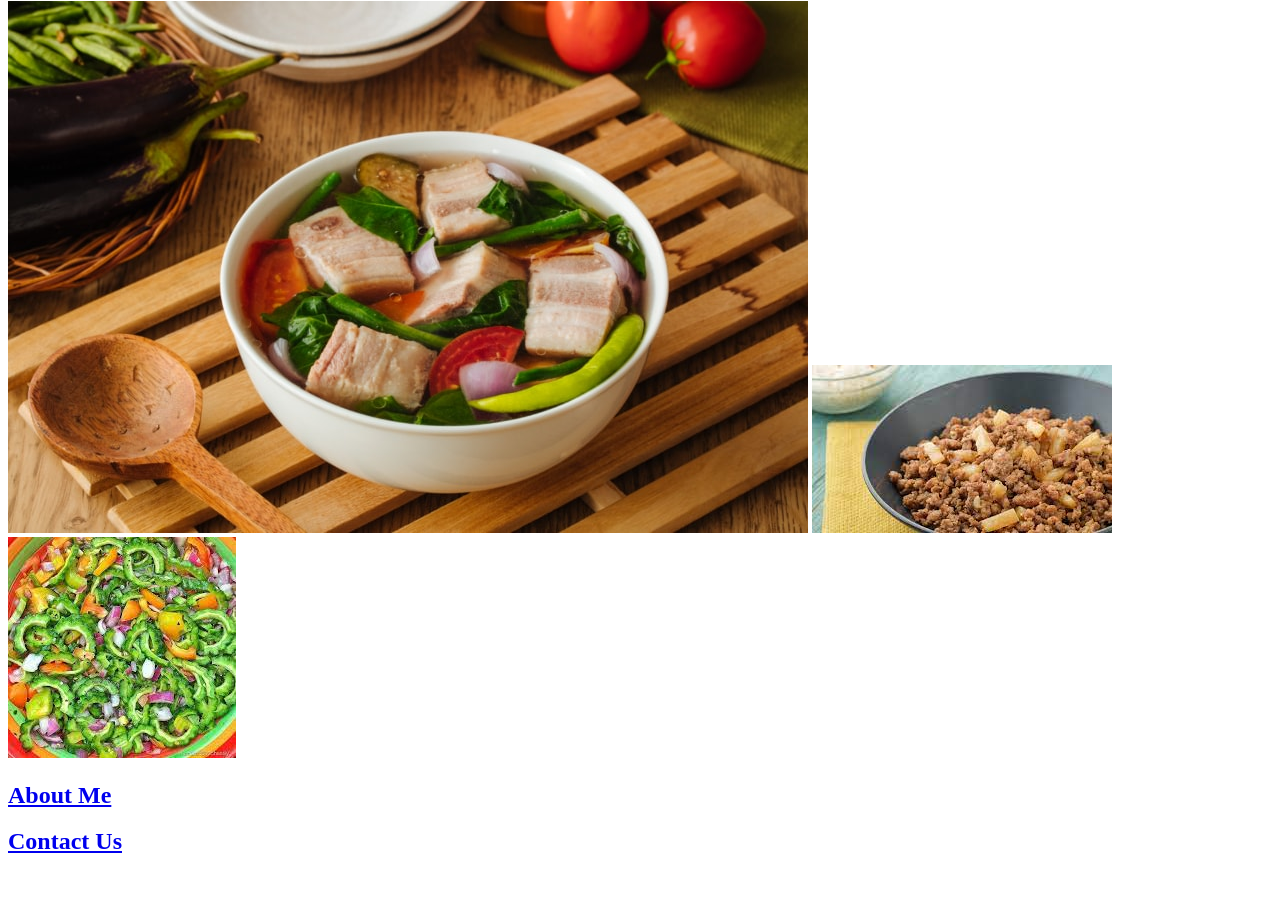
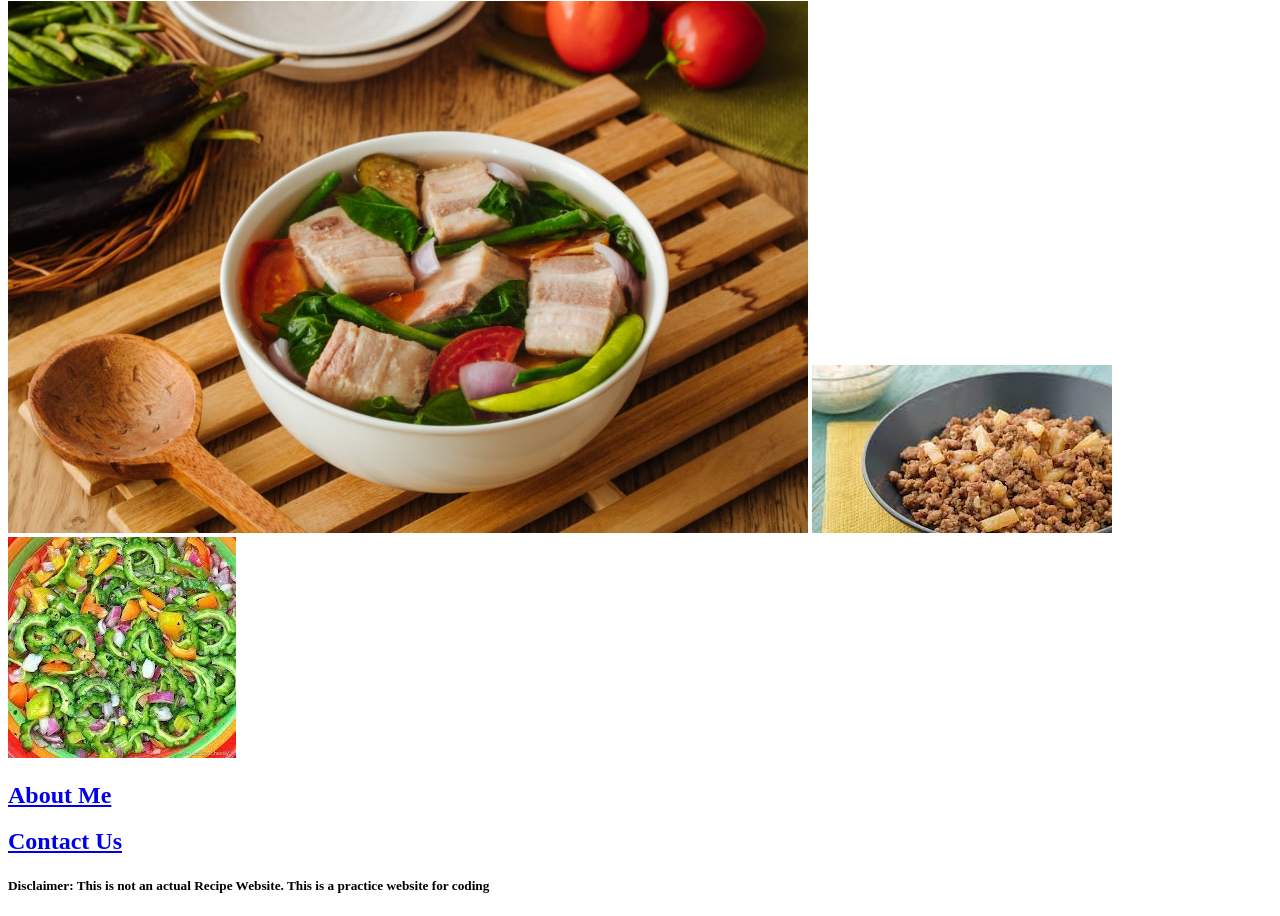
Before and after one commit to paullambertdavid/odin-recipes, a plain HTML site: page index.html in a window 1280 px wide. Shown: the part 1407-2323 px from the top of the page. Before the commit the page ends 2282 px from the top, so only its background shows below. Drawn offline with Linux system fonts and the light colour scheme.

Commit message:
Add Website disclaimer

```diff
--- a/index.html
+++ b/index.html
@@ -26,5 +26,6 @@
         <a href=./pages/ensaladang-ampalaya.html><img src="./img/ensaladang-empalaya.jpeg" alt="Ensaladang Ampalaya"></a>
         <h2><a href="./pages/about-me.html">About Me</a></h2>
         <h2><a href="./pages/contact-us.html">Contact Us</a></h2>
+        <h5>Disclaimer: This is not an actual Recipe Website. This is a practice website for coding</h5>
     </body>
 </html>
```
